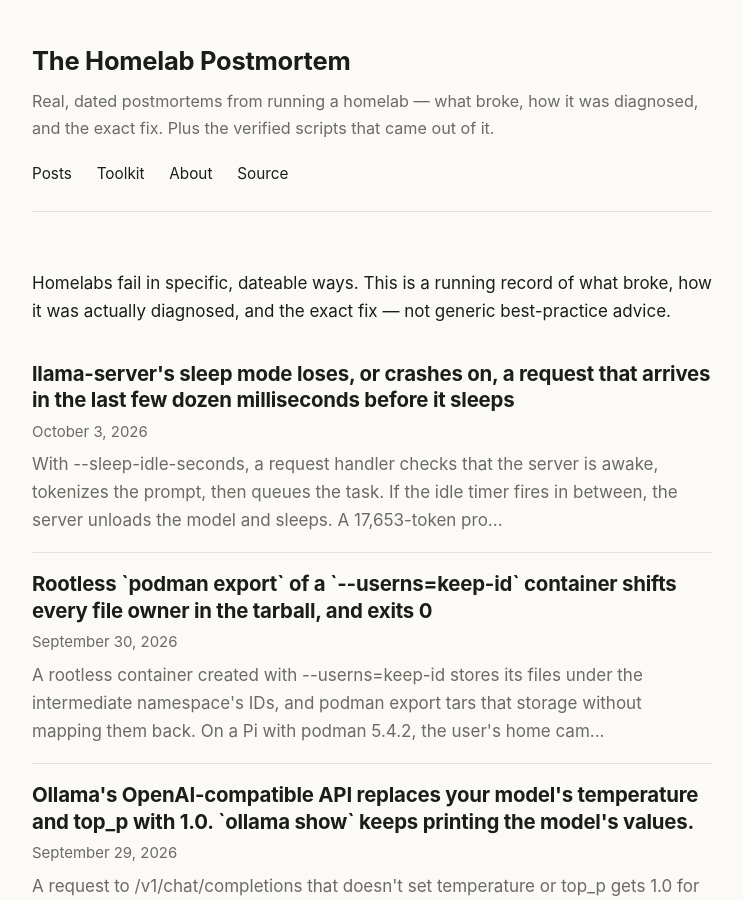
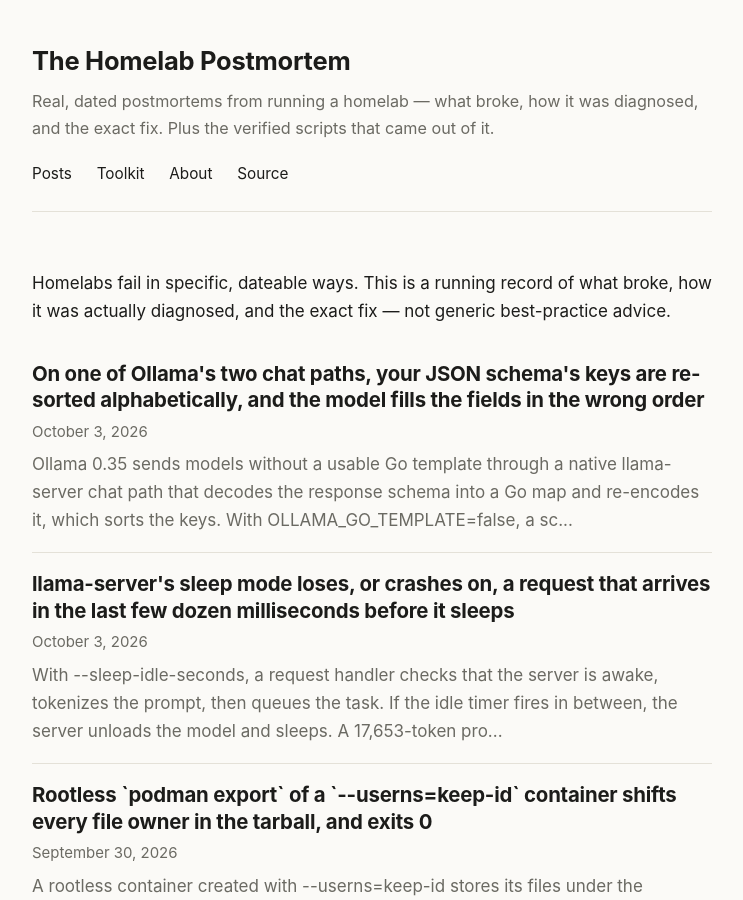
Before and after one commit to mitoyosh/homelab-postmortem, a Jekyll site: the page built from index.html, in a window 1280 px wide and 900 px high. Shown: the whole window, without its empty margins (268-1011 px from the left). Built offline with Jekyll 4.4.1, drawn with Linux system fonts in a browser that asks for light colours; part of the change alters nothing that is shown.

Commit message:
Post: Ollama's native chat path re-sorts JSON schema keys
Co-Authored-By: Claude Opus 5.5 <noreply@anthropic.com>

````diff
--- a/_config.yml
+++ b/_config.yml
@@ -46,7 +46,7 @@ packs:
     title: "Local LLM artifacts"
     price: "$5"
     question: "Is the model, adapter, or build you just installed the thing it says it is?"
-    detail: "Thirteen checks. An Ollama quantisation that pulls and runs and returns no working code, a LoRA adapter accepted and applied to zero layers, a build that reports a commit hash from a repository it has never heard of, a response_format the server accepts and then ignores, a previous_response_id that is accepted and dropped, a tool parameter the gemma4 renderer never shows the model, an embedding batch whose positions the library reads past the end of, a prompt cache whose \"no limit\" setting keeps less than the default, and a decision model whose confidence is sharpened tenfold by a temperature its own library clamps at load time, a VRAM reservation Ollama prints in its log and never passes to the runner that places the layers, model sampling settings the OpenAI-compatible API quietly replaces with 1.0, an end-of-generation token chosen by its spelling that stops a model mid-sentence with a normal finish, and a sleep mode that loses or crashes on a request arriving just before it sleeps."
+    detail: "Fourteen checks. An Ollama quantisation that pulls and runs and returns no working code, a LoRA adapter accepted and applied to zero layers, a build that reports a commit hash from a repository it has never heard of, a response_format the server accepts and then ignores, a previous_response_id that is accepted and dropped, a tool parameter the gemma4 renderer never shows the model, an embedding batch whose positions the library reads past the end of, a prompt cache whose \"no limit\" setting keeps less than the default, and a decision model whose confidence is sharpened tenfold by a temperature its own library clamps at load time, a VRAM reservation Ollama prints in its log and never passes to the runner that places the layers, model sampling settings the OpenAI-compatible API quietly replaces with 1.0, an end-of-generation token chosen by its spelling that stops a model mid-sentence with a normal finish, a sleep mode that loses or crashes on a request arriving just before it sleeps, and a JSON schema whose keys come back alphabetised so the model fills the wrong fields."
     buy_url: "https://buy.stripe.com/cNiaEWb7C0yge8rcT65Vu07"
 
 baseurl: ""
--- a/_posts/2026-09-29-ollama-openai-api-replaces-your-model-temperature-with-1.md
+++ b/_posts/2026-09-29-ollama-openai-api-replaces-your-model-temperature-with-1.md
@@ -168,6 +168,6 @@ slot launch_slot_: id  0 | task -1 | sampler params:
 
 `ollama show --parameters` answers "what did the model author configure", and it gets read as the answer to "what will my requests use". The two only coincide on one of Ollama's two APIs. When a layer translates one protocol into another, the question is what it does with a field the caller left out. "Absent" and "set to the protocol's default" are different requests, and a translation layer can quietly turn one into the other. The way to find out is to read the values at the component that uses them, here llama-server's sampler log, rather than the configuration that should have produced them.
 
-It is the same gap as [the day before](https://homelabpostmortem.com/2026/09/28/ollama-gpu-overhead-is-logged-but-never-reaches-llama-server/), in the same program: Ollama printed a VRAM reservation in its log that never reached the runner. In both cases, the value on display is the configured one and the value in effect is somewhere else.
+It is the same gap as [the day before](https://homelabpostmortem.com/2026/09/28/ollama-gpu-overhead-is-logged-but-never-reaches-llama-server/), in the same program: Ollama printed a VRAM reservation in its log that never reached the runner. In both cases, the value on display is the configured one and the value in effect is somewhere else. Four days later the same translation layer turned up again, rewriting the schema instead of the sampling: [on Ollama's native chat path a JSON schema's keys are re-sorted alphabetically](https://homelabpostmortem.com/2026/10/03/ollama-native-chat-path-sorts-your-json-schema-keys/), and the model fills the fields in that order.
 
 The toolkit's `check-ollama-v1-sampling.sh` lists the installed models whose `temperature`, `top_p` or penalties `/v1` would replace. With `--probe <model>` it measures this server: at two seeds, it sends the same `/v1` request with the model's values twice (to confirm the server is deterministic per seed) and once without them. On 0.34.4 all three probed models came back `OVERRIDDEN`, and on the rebuilt server `HONOURED`, so it will tell you when an upgrade has fixed it.
--- /dev/null
+++ b/_posts/2026-10-03-ollama-native-chat-path-sorts-your-json-schema-keys.md
@@ -0,0 +1,111 @@
+---
+title: "On one of Ollama's two chat paths, your JSON schema's keys are re-sorted alphabetically, and the model fills the fields in the wrong order"
+date: 2026-10-03
+excerpt: "Ollama 0.35 sends models without a usable Go template through a native llama-server chat path that decodes the response schema into a Go map and re-encodes it, which sorts the keys. With OLLAMA_GO_TEMPLATE=false, a schema declaring zeta_colour then alpha_animal came back alpha_animal first, and Gemma 3 1B put the colour in the animal field. The four models tested on default settings kept the declared order. The open fix kept it on the native path too; naming keys so alphabetical order is the intended order works today."
+devto_title: "Ollama's native chat path re-sorts your JSON schema keys alphabetically"
+devto_tags: ollama, llm, selfhosted, json
+---
+
+**TL;DR**: Ollama 0.35 runs chat through one of two paths. Models it renders with a Go `TEMPLATE` hand your `format` / `response_format` schema to llama-server as written. Models on the "native" path go through `llamaServerChatResponseFormat()`, which decodes the schema into a Go `map[string]any` and encodes it again. Go writes map keys in alphabetical order, and llama-server's grammar enforces the order it receives. A model takes the native path when it has no renderer, parser or usable Go template, when its GGUF chat template is preferred over the Go one, or when the server runs with `OLLAMA_GO_TEMPLATE=false`. With that setting, a schema declaring `zeta_colour` then `alpha_animal` came back as `{"alpha_animal": "blue", "zeta_colour": "zebra"}` from Gemma 3 1B: valid against the schema, HTTP 200, and the colour in the animal field. The four models tested on default settings, including two `hf.co` imports, kept the declared order. The open fix, [ollama/ollama#18721](https://github.com/ollama/ollama/pull/18721), kept it on the native path too. Until a release includes it, name keys so their alphabetical order is the order you want. The toolkit's `check-ollama-schema-order.sh` tests each model on your server. Upstream report: [ollama/ollama#18717](https://github.com/ollama/ollama/issues/18717).
+
+## The symptom
+
+Debian 13 LXC, CPU only, Ollama 0.35.1 (the current release) from the release tarball. One schema, whose declared order is the reverse of alphabetical order:
+
+```json
+{"type": "object",
+ "properties": {"zeta_colour": {"type": "string"}, "alpha_animal": {"type": "string"}},
+ "required": ["zeta_colour", "alpha_animal"]}
+```
+
+sent with "Name a colour and an animal." at temperature 0, through `/api/chat` (`format`) and `/v1/chat/completions` (`response_format`). Both endpoints gave the same answer wherever both returned one. `qwen3:0.6b` is a thinking model and only reasoned within the token limit on `/v1`, so its line is from `/api/chat` with `think: false`.
+
+On the default server, all four models kept the declared order:
+
+```
+plain (FROM gemma-3-1b-it-Q4_K_M.gguf)          {"zeta_colour": "blue", "alpha_animal": "zebra"}
+hf.co/bartowski/Qwen2.5-0.5B-Instruct-GGUF      { "zeta_colour": "blue", "alpha_animal": "lion" }
+hf.co/LiquidAI/LFM2-350M-GGUF                   {"zeta_colour": "red", "alpha_animal": "lion"}
+qwen3:0.6b (library)                            { "zeta_colour": "green", "alpha_animal": "lion" }
+```
+
+The same server restarted with `OLLAMA_GO_TEMPLATE=false`:
+
+```
+plain (FROM gemma-3-1b-it-Q4_K_M.gguf)          { "alpha_animal" : "blue", "zeta_colour" : "zebra" }
+hf.co/bartowski/Qwen2.5-0.5B-Instruct-GGUF      { "alpha_animal": "red", "zeta_colour": "red" }
+hf.co/LiquidAI/LFM2-350M-GGUF                   {   "alpha_animal": "Blue",   "zeta_colour": "Blue" }
+```
+
+The keys are in alphabetical order, and Gemma's answers are in the wrong fields. The model was answering "a colour and an animal" in the order the question asked, while the grammar made it fill in `alpha_animal` first. So "blue" went into the animal field and "zebra" into the colour field. The JSON is valid against the schema, nothing reports an error, and a client that reads fields by name gets wrong data.
+
+The report itself came from 0.35.0 with a local model created `FROM` another, and says 0.33.2 behaved the same way.
+
+## Why it's easy to miss
+
+Most of the time it doesn't happen. All four models above took the other path on a default install, including two pulled straight from Hugging Face. So the usual test, sending a schema and looking at the output, comes back clean, and the bug only shows up for a particular model or server setting.
+
+When it does happen, nothing looks wrong. JSON objects are unordered as far as most parsers care, and every field is present and valid. The cost is in what the order was for. A common structured-output pattern declares `reasoning` before `answer` so the model works something out before it commits to an answer. Sorted alphabetically, `answer` comes first. The request and the response both look normal, and the only symptom is worse answers. The swapped fields above are the visible version of the same thing.
+
+It is also a regression of something fixed before. In December 2024, [#8002](https://github.com/ollama/ollama/pull/8002) ("preserve field order in user-defined JSON schemas") closed the same complaint. The llama-server runner brought back the step that loses the order.
+
+## What's really going on
+
+`llm/llama_server.go` in 0.35.1 builds the native chat request's `response_format` like this:
+
+```go
+func llamaServerChatResponseFormat(format json.RawMessage) (map[string]any, error) {
+    ...
+        var schema map[string]any
+        if err := json.Unmarshal(format, &schema); err != nil { ... }
+        return map[string]any{
+            "type": "json_schema",
+            "json_schema": map[string]any{ ..., "schema": schema },
+        }, nil
+```
+
+Unmarshalling into a `map[string]any` throws the order away, and `encoding/json` writes map keys sorted. The same function and the same `var schema map[string]any` are in v0.30.0 (released 2026-05-13) and v0.32.0. The other path, used for models with a Go template, keeps the schema as `json.RawMessage` (`lsReq.JsonSchema = req.Format`) and passes it on unchanged.
+
+Which path a model takes is decided in `server/routes.go`:
+
+```go
+func chatModeForModel(m *Model) chatExecutionMode {
+    if m.IsMLX() || usesOllamaRenderedChat(m) {
+        return chatExecutionModeRendered
+    }
+    return chatExecutionModeNative
+}
+```
+
+`usesOllamaRenderedChat` is true when the model has a renderer, a parser or the harmony format, or when `shouldUseGoTemplate` is true. That in turn is true when the model has a Go template, `OLLAMA_GO_TEMPLATE` is not false, and Ollama hasn't decided to prefer the GGUF's own chat template. It prefers that template when the GGUF template supports more than the Go one, tool calling for example. `ollama create` from a bare GGUF and the `hf.co` pulls tested here all came with a Go template, which is why they kept the order. That leaves three ways onto the native path: a model with no Go template at all, a model whose GGUF template wins, and a server running with `OLLAMA_GO_TEMPLATE=false`. Only the last was reproduced here.
+
+The open fix, [#18721](https://github.com/ollama/ollama/pull/18721), passes the trimmed raw bytes through as `json.RawMessage` instead of the decoded map. Built from 0.35.1 with that change, on the same `OLLAMA_GO_TEMPLATE=false` server:
+
+```
+plain (FROM gemma-3-1b-it-Q4_K_M.gguf)          { "zeta_colour": "blue", "alpha_animal": "dolphin"}
+hf.co/bartowski/Qwen2.5-0.5B-Instruct-GGUF      { "zeta_colour": "Blue", "alpha_animal": "Bluebird" }
+```
+
+The declared order is back, and Gemma's colour and animal are in the right fields.
+
+## The fix
+
+Until a release includes #18721, make the order you want and alphabetical order the same, and declare the keys in that order too. That way both paths produce it:
+
+```json
+{"type": "object",
+ "properties": {"a_colour": {"type": "string"}, "b_animal": {"type": "string"}},
+ "required": ["a_colour", "b_animal"]}
+```
+
+On the stock native path that gave `{"a_colour": "blue", "b_animal": "lion"}` from Gemma and `{"a_colour": "Red", "b_animal": "Red fox"}` from Qwen2.5. For the reasoning pattern that means `a_reasoning`, `b_answer`, and so on.
+
+To find out whether a model is affected, send it a two-key schema in reverse-alphabetical order and see which key comes out first. That takes one request and doesn't depend on reading Ollama's routing rules correctly. If you have set `OLLAMA_GO_TEMPLATE=false`, assume every model without a renderer is affected.
+
+## The generalisable habit
+
+When a layer sits between your client and the engine, check whether it passes your request through or rebuilds it. A layer that decodes a structure into its own types and encodes it again keeps only what those types can represent. Here a Go map can't represent key order, so the order was gone before llama-server saw the schema. The test for that is a request that only means something if a property survives the trip: two keys declared in reverse alphabetical order, compared against the output.
+
+This is the second time in a week that Ollama's translation into llama-server rewrote part of a request without saying so. The [OpenAI-compatible API fills in temperature and top_p as 1.0](https://homelabpostmortem.com/2026/09/29/ollama-openai-api-replaces-your-model-temperature-with-1/) when the client leaves them out. Both times the reply was valid and well formed.
+
+The toolkit's `check-ollama-schema-order.sh` sends that two-key schema to each installed model, or the ones you name, and reports which kept the order. It also reads `OLLAMA_GO_TEMPLATE` from the running server's environment.
--- a/toolkit/index.md
+++ b/toolkit/index.md
@@ -80,6 +80,10 @@ destructive, dry-run modes where it matters.
   before the server sleeps is left in the queue or crashes it, and says whether
   systemd would restart it. From
   [llama-server's sleep mode loses, or crashes on, a request that arrives just before it sleeps]({{ '/2026/10/03/llama-server-sleep-mode-loses-or-crashes-on-a-request-at-bedtime/' | relative_url }}).
+- **`check-ollama-schema-order.sh`** — sends a two-key JSON schema in reverse
+  alphabetical order to each Ollama model and reports whether the output kept
+  the declared order; on Ollama's native chat path it doesn't. From
+  [On one of Ollama's two chat paths, your JSON schema's keys are re-sorted]({{ '/2026/10/03/ollama-native-chat-path-sorts-your-json-schema-keys/' | relative_url }}).
 - **`check-embd-determinism.sh`** — tells you whether decoding through
   `llama_batch.embd` gives the same logits every time on your build and model,
   and when it does not, confirms whether the cause is the known heap over-read:
````
Also changed, not shown: assets/covers/2026-10-03-ollama-native-chat-path-sorts-your-json-schema-keys.png (added).
